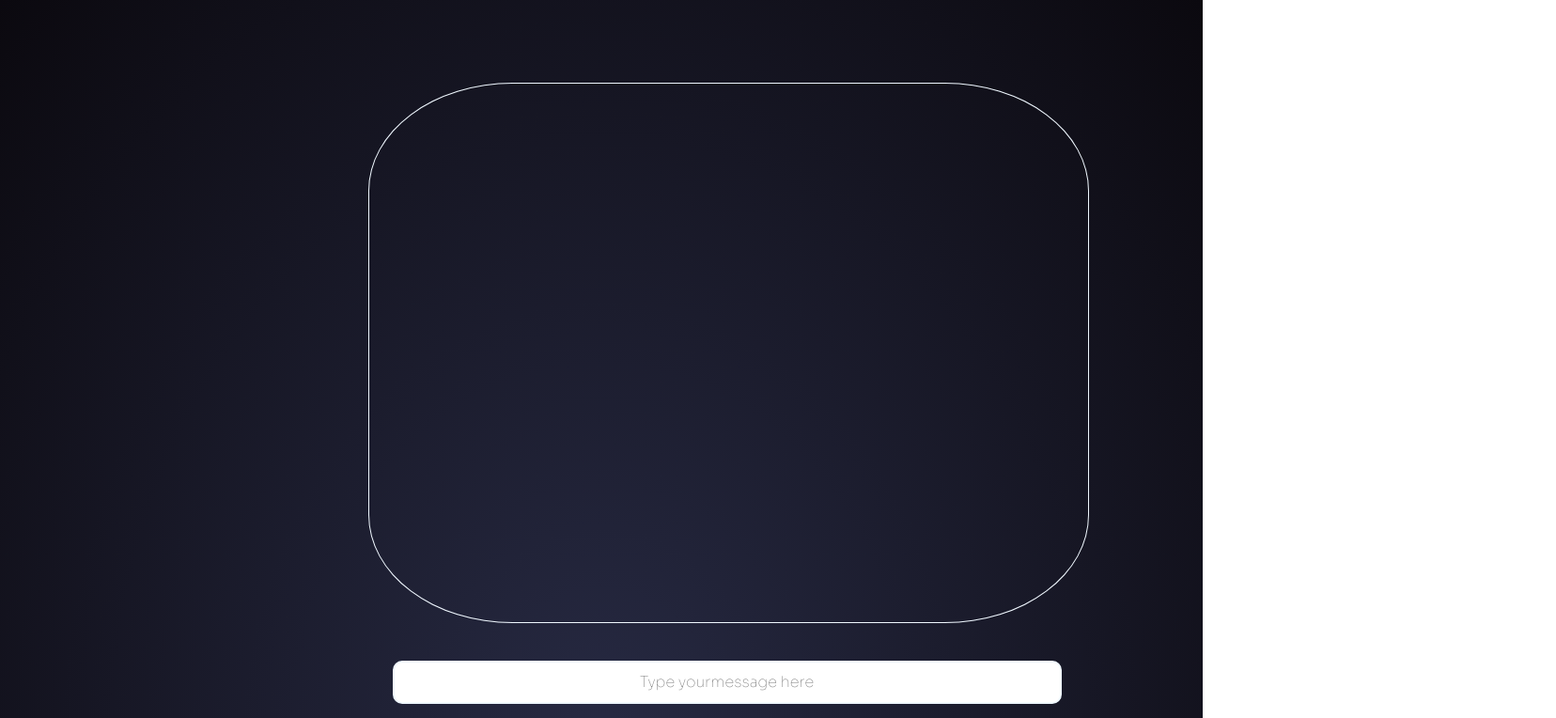
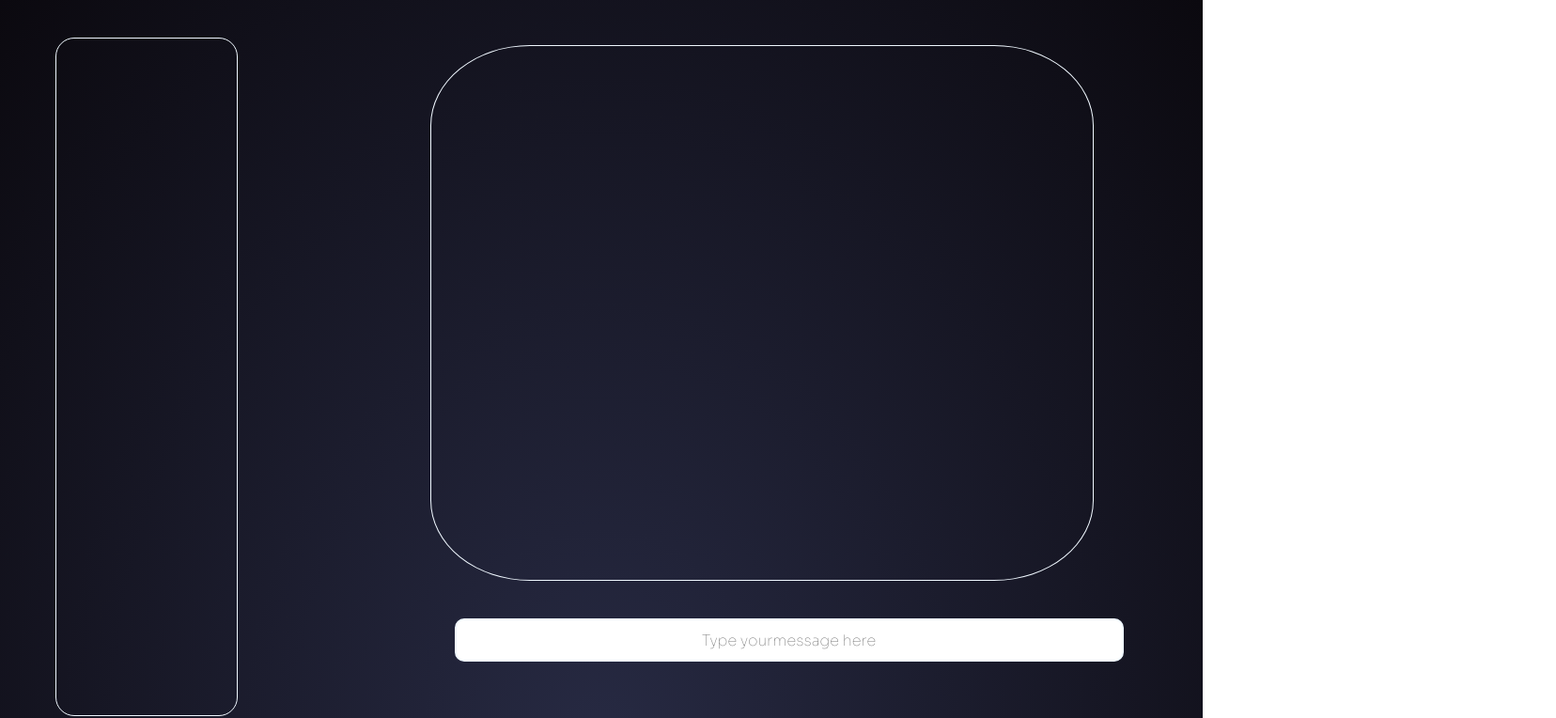
Before and after one commit to sorayapnblm/story-teller-open-ai, a React (Vite) app in the folder client/: page /chat in a window 1280 px wide. Shown: the top 764 px of the page at 94% size, 1656 px wide, since content can reach past the window. Built offline with nearby package versions, Linux system fonts and the light colour scheme.

Commit message:
Delete ChatBox and Sidebar

```diff
--- a/client/src/App.jsx
+++ b/client/src/App.jsx
@@ -10,7 +10,7 @@ function App() {
     <BrowserRouter>
       <Routes>
         <Route path="/" element={<WelcomePage />} />
-        <Route path="/chat" element={<ChatInterface />} />
+        <Route path="/chat" element={<ChatInterface/>} />
         <Route path="/register" element={<Signup />} />
         <Route path="/login" element={<Login />} />
       </Routes>
--- a/client/src/components/ChatBox.jsx
+++ /dev/null
@@ -1,89 +0,0 @@
-import "../styles/ChatBox.css";
-// import setState
-import { useState } from "react";
-
-function Chat() {
-
-  // Add state for input and chat log
-  const [input, setInput] = useState("");
-  const [chatLog, setChatLog] = useState([
-    // {
-    //   role: 'assistant',
-    //   message: "How are you?"
-    // }
-  ]);
-
-  //clear function
-
-  // function clearChat() {
-  //   setChatLog([]);
-  // }
-
-  async function handleSubmit(e) {
-
-    // Prevent the default form submission behavior, which would reload the page
-    e.preventDefault();
-
-    // Create a new chat message object with the user's input and add it to the chat log
-    let chatLogNew = [...chatLog, {"role": "user", "content": `${input}`}]
-
-    // Clear the input field by setting it to an empty string
-    setInput("");
-
-    // Update the chat log state with the new message
-    setChatLog(chatLogNew)
-
-
-    //fetch response to the api combining the chat log array of messages and sending it as a message to localhost:3000 as a post
-
-    // Combine all chat messages into a single string with line breaks
-    const messages = chatLogNew.map((message) => message.content).join("\n")
-
-    // Send a POST request to a server (http://localhost:3080/)
-    const response = await fetch("http://localhost:3080/", {
-      method: "POST", // Use the HTTP POST method to send data to the server
-      headers: {
-        "Content-Type": "application/json" // Specify that the request body is in JSON format
-      },
-      body: JSON.stringify({
-        message: messages, // Send the combined chat messages as JSON data
-
-      })
-    })
-    const data = await response.json();
-    setChatLog([...chatLogNew, { "role": "assistant", "content": `${data.message}`}])
-  }
-  return (
-    <>
-      <div className="chat-container">
-          {/* <div className="side-menu-button" onClick={clearChat}>
-            <span>+ </span>
-            New Chat
-          </div> */}
-        <div className="chatbox">
-          {chatLog.map((message, index) => (
-            <div className="chat-message">
-            <div className="message">
-              {message.content}
-            </div>
-          </div>
-          ))}
-        </div>
-        <div className="chat-input-holder">
-            <form onSubmit={handleSubmit} className="formtest">
-            <input
-              rows={1}
-              value={input}
-              onChange={(e)=> setInput(e.target.value)}
-              className="chat-input-textarea"
-              placeholder="Type yourmessage here"
-            >
-            </input>
-             </form>
-          </div>
-      </div>
-    </>
-  );
-}
-
-export default Chat;
--- a/client/src/components/ChatInterface.jsx
+++ b/client/src/components/ChatInterface.jsx
@@ -1,10 +1,95 @@
-import React from 'react'
-import ChatBox from './ChatBox'
+import "../styles/ChatInterface.css";
+// import setState
+import { useState } from "react";
 
-const ChatInterface = () => {
+function ChatInterface() {
+
+  // Add state for input and chat log
+  const [input, setInput] = useState("");
+  const [chatLog, setChatLog] = useState([
+    // {
+    //   role: 'assistant',
+    //   message: "How are you?"
+    // }
+  ]);
+
+  //clear function
+
+  // function clearChat() {
+  //   setChatLog([]);
+  // }
+
+  async function handleSubmit(e) {
+
+    // Prevent the default form submission behavior, which would reload the page
+    e.preventDefault();
+
+    // Create a new chat message object with the user's input and add it to the chat log
+    let chatLogNew = [...chatLog, {"role": "user", "content": `${input}`}]
+
+    // Clear the input field by setting it to an empty string
+    setInput("");
+
+    // Update the chat log state with the new message
+    setChatLog(chatLogNew)
+
+
+    //fetch response to the api combining the chat log array of messages and sending it as a message to localhost:3000 as a post
+
+    // Combine all chat messages into a single string with line breaks
+    const messages = chatLogNew.map((message) => message.content).join("\n")
+
+    // Send a POST request to a server (http://localhost:3080/)
+    const response = await fetch("http://localhost:3080/", {
+      method: "POST", // Use the HTTP POST method to send data to the server
+      headers: {
+        "Content-Type": "application/json" // Specify that the request body is in JSON format
+      },
+      body: JSON.stringify({
+        message: messages, // Send the combined chat messages as JSON data
+
+      })
+    })
+    const data = await response.json();
+    setChatLog([...chatLogNew, { "role": "assistant", "content": `${data.message}`}])
+  }
   return (
-    <ChatBox/>
-  )
+    <>
+    <div className="chat-interface">
+      <div className="sidebar-container">
+        <div className="sidebar"></div>
+
+      </div>
+      <div className="chat-container">
+          {/* <div className="side-menu-button" onClick={clearChat}>
+            <span>+ </span>
+            New Chat
+          </div> */}
+        <div className="chatbox">
+          {chatLog.map((message, index) => (
+            <div className="chat-message">
+            <div className="message">
+              {message.content}
+            </div>
+          </div>
+          ))}
+        </div>
+        <div className="chat-input-holder">
+            <form onSubmit={handleSubmit} className="formtest">
+            <input
+              rows={1}
+              value={input}
+              onChange={(e)=> setInput(e.target.value)}
+              className="chat-input-textarea"
+              placeholder="Type yourmessage here"
+            >
+            </input>
+             </form>
+          </div>
+      </div>
+      </div>
+    </>
+  );
 }
 
-export default ChatInterface
+export default ChatInterface;
--- a/client/src/styles/ChatBox.css
+++ /dev/null
@@ -1,102 +0,0 @@
-.chat-container{
-  position: relative;
-  top: 10vh;
-  left: 30vw;
-}
-
-
-.chatbox {
-  position: relative;
-  color: aliceblue;
-  border: 1px solid aliceblue;
-  width: 40vw;
-  height: 40vh;
-  padding: 10%;
-  border-radius: 20%;
-  font-family: 'Sora', sans-serif;
-
-}
-
-.chat-input-holder {
-  position: relative;
-  left: 2vw;
-  top: 5vh;
-  width: 50vw;
-  /* border: 1px solid red;
-  border-radius: 10px; */
-}
-
-/* .formtest {
-  border-radius: 10%;
-} */
-
-.chat-input-textarea {
-  width: 55vw;
-  font-family: 'Sora', sans-serif;
-  font-size: 1rem;
-  text-align: center;
-  height: 5vh;
-  border: 2px solid aliceblue;
-  border-radius: 10px;
-
-
-}
-
-
-/* .test {
-    display: flex;
-    background-color: rgb(41, 44, 43);
-  }
-
-
-  .sidemenu {
-    width: 20vw;
-    height: 100vh;
-    text-align: center;
-    color: aliceblue;
-
-  }
-
-  .side-menu-button {
-    padding: 15px;
-    border: 1px solid white;
-    border-radius: 5px;
-
-  }
-
-  .chatbox {
-    flex: 1;
-    border: 1px solid white;
-    width: auto;
-    height: 100vh;
-    position: relative;
-  }
-
-  .chat-log {
-    padding: 24px;
-  }
-
-  .chat-message {
-    margin: 10px;
-    padding: 12px;
-    padding-left: 40px;
-    color: aliceblue;
-    background-color: black;
-  }
-
-  .chat-input-holder {
-    position: absolute;
-    bottom: 0;
-    left: 0;
-    right: 0;
-  }
-
-  .chat-input-textarea {
-    width: 75vw;
-    font-size: 1.5em;
-    border-radius: 5px;
-    border: none;
-    border-color: none;
-    margin: 12px;
-    outline: none;
-  } */
--- /dev/null
+++ b/client/src/styles/ChatInterface.css
@@ -0,0 +1,67 @@
+.chat-interface {
+    display: flex;
+}
+
+.sidebar-container{
+    margin: 0%;
+    padding: 0;
+    position: relative;
+    top: 4vh;
+    left: 4vw;
+    width: fit-content;
+    color: aliceblue;
+
+}
+
+
+.sidebar {
+    border: 1px solid aliceblue;
+    border-radius: 20px;
+    width: 15vw;
+    height: 90vh;
+    margin: 0%;
+}
+
+
+.chat-container{
+    position: relative;
+    width: fit-content;
+    margin: 0%;
+    top: 5vh;
+    left: 20vw;
+  }
+
+
+  .chatbox {
+    position: relative;
+    color: aliceblue;
+    border: 1px solid aliceblue;
+    width: 45vw;
+    height: 55vh;
+    padding: 10%;
+    border-radius: 15%;
+    font-family: 'Sora', sans-serif;
+    margin: 0%;
+
+  }
+
+  .chat-input-holder {
+    position: relative;
+    left: 2vw;
+    top: 5vh;
+    width: 50vw;
+    /* border: 1px solid red;
+    border-radius: 10px; */
+  }
+
+  .chat-input-textarea {
+    width: 55vw;
+    font-family: 'Sora', sans-serif;
+    font-size: 1rem;
+    text-align: center;
+    height: 5vh;
+    border: 2px solid aliceblue;
+    border-radius: 10px;
+
+
+  }
```
